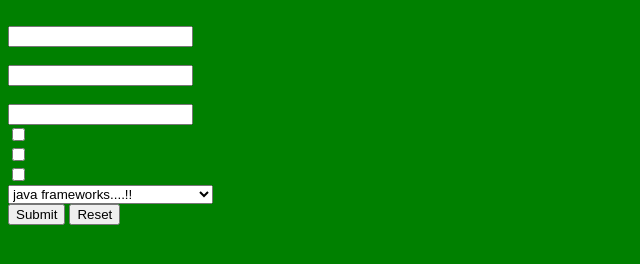
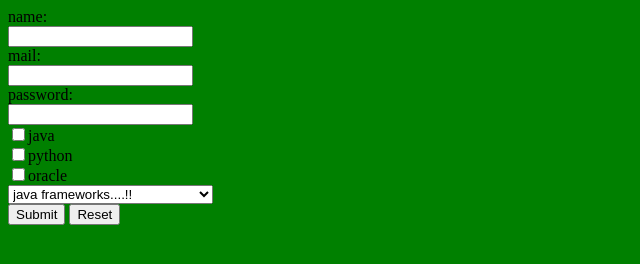
Before and after one commit to rameshreddy1996/forms, a plain HTML site: page index.html in a window 1280 px wide. Shown: the whole page, without its empty margins (0-640 px from the left). Drawn offline with Linux system fonts and the light colour scheme.

Commit message:
change the clor

```diff
--- a/index.html
+++ b/index.html
@@ -2,7 +2,7 @@
 <head>
 <title></title>
 </head>
-<body bgcolor="green" text=green>
+<body bgcolor="green">
 <form>
 	name:<br>
 	<input type="text"><br>
```
